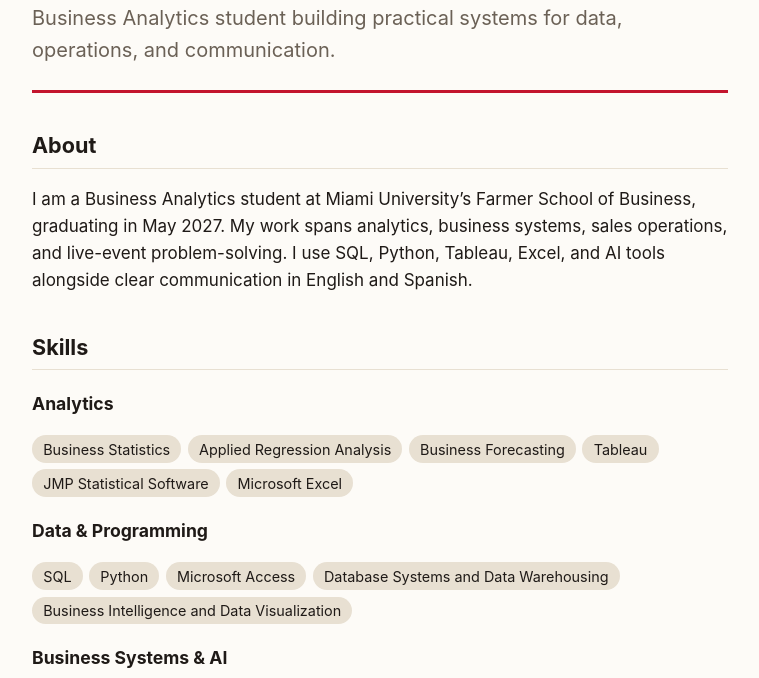
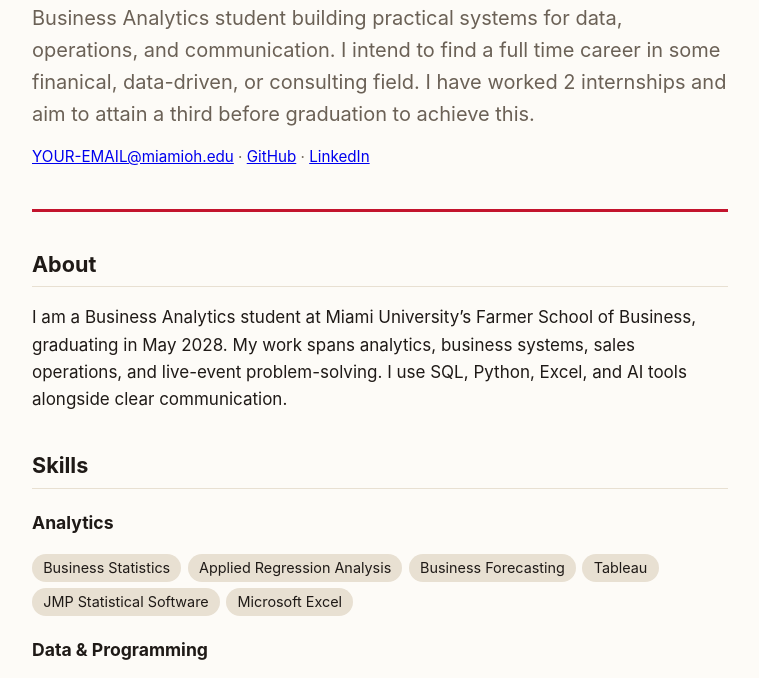
Before and after one commit to DJThorK/portfolio, a plain HTML site: page index.html in a window 1280 px wide. Shown: the part 84-762 px from the top of the page, without its empty margins (260-1019 px from the left). Drawn offline with Linux system fonts and the light colour scheme.

Commit message:
Edit portfolio text and add contact links

```diff
--- a/index.html
+++ b/index.html
@@ -28,12 +28,13 @@
 <header class="hero">
 <div>
 <h1>Dalton Kane</h1>
-<p class="lede">Business Analytics student building practical systems for data, operations, and communication.</p>
+<p class="lede">Business Analytics student building practical systems for data, operations, and communication. I intend to find a full time career in some finanical, data-driven, or consulting field. I have worked 2 internships and aim to attain a third before graduation to achieve this.</p>
+<p class="meta"><a href="mailto:kanedj@miamioh.edu">YOUR-EMAIL@miamioh.edu</a> &middot; <a href="https://github.com/DJThorK">GitHub</a> &middot; <a href="https://www.linkedin.com/in/daltonjkane/">LinkedIn</a></p>
 </div>
 </header>
 <section>
 <h2>About</h2>
-<p>I am a Business Analytics student at Miami University’s Farmer School of Business, graduating in May 2027. My work spans analytics, business systems, sales operations, and live-event problem-solving. I use SQL, Python, Tableau, Excel, and AI tools alongside clear communication in English and Spanish.</p>
+<p>I am a Business Analytics student at Miami University’s Farmer School of Business, graduating in May 2028. My work spans analytics, business systems, sales operations, and live-event problem-solving. I use SQL, Python, Excel, and AI tools alongside clear communication.</p>
 </section>
 <section>
 <h2>Skills</h2>
```
Also changed, not shown: 1 other file.
